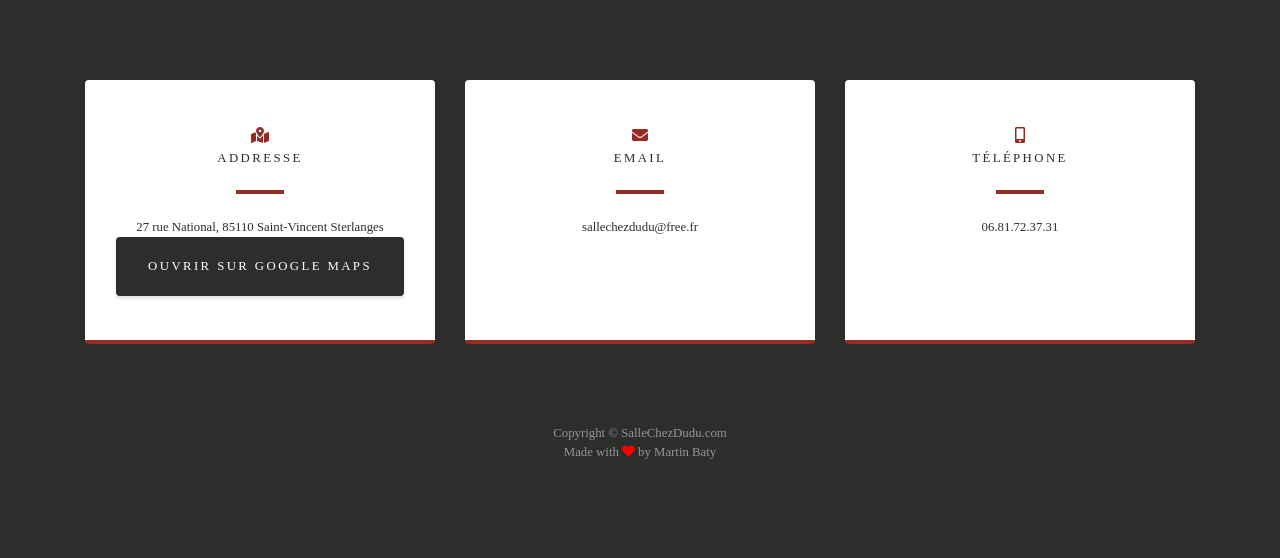
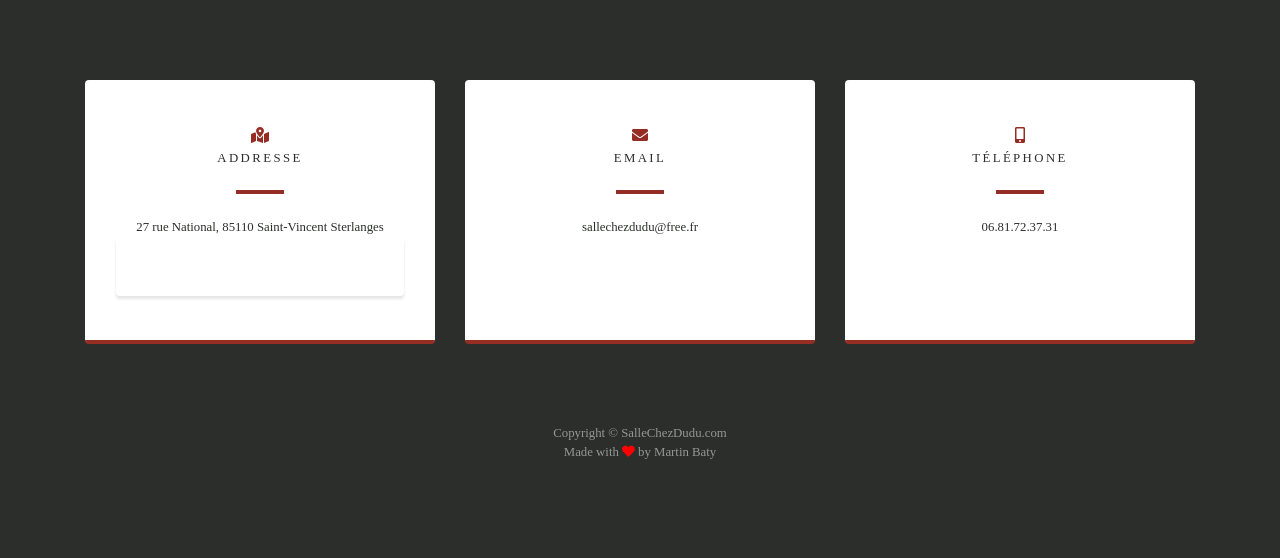
Before and after one commit to seevoid/SalleSaintVincent, a Django app: template landing/templates/index.html in a window 1280 px wide. Shown: the part 4517-5075 px from the top of the page. Run offline with Django 3.2, Linux system fonts and the light colour scheme; the template is opened without the code that fills it, so the values that code supplies are empty; some libraries are stand-ins or nearby versions.

Commit message:
make it better

```diff
--- a/landing/templates/index.html
+++ b/landing/templates/index.html
@@ -409,7 +409,7 @@
                 <h4 class="text-uppercase m-0 primary-text-color">Addresse</h4>
                 <hr class="my-4">
                 <div class="small primary-text-color">27 rue National, 85110 Saint-Vincent Sterlanges</div>
-                <button class="btn btn-primary">Ouvrir sur Google Maps</button>
+                <button class="btn btn-secondary">Ouvrir sur Google Maps</button>
               </div>
             </div>
             </a>
```
